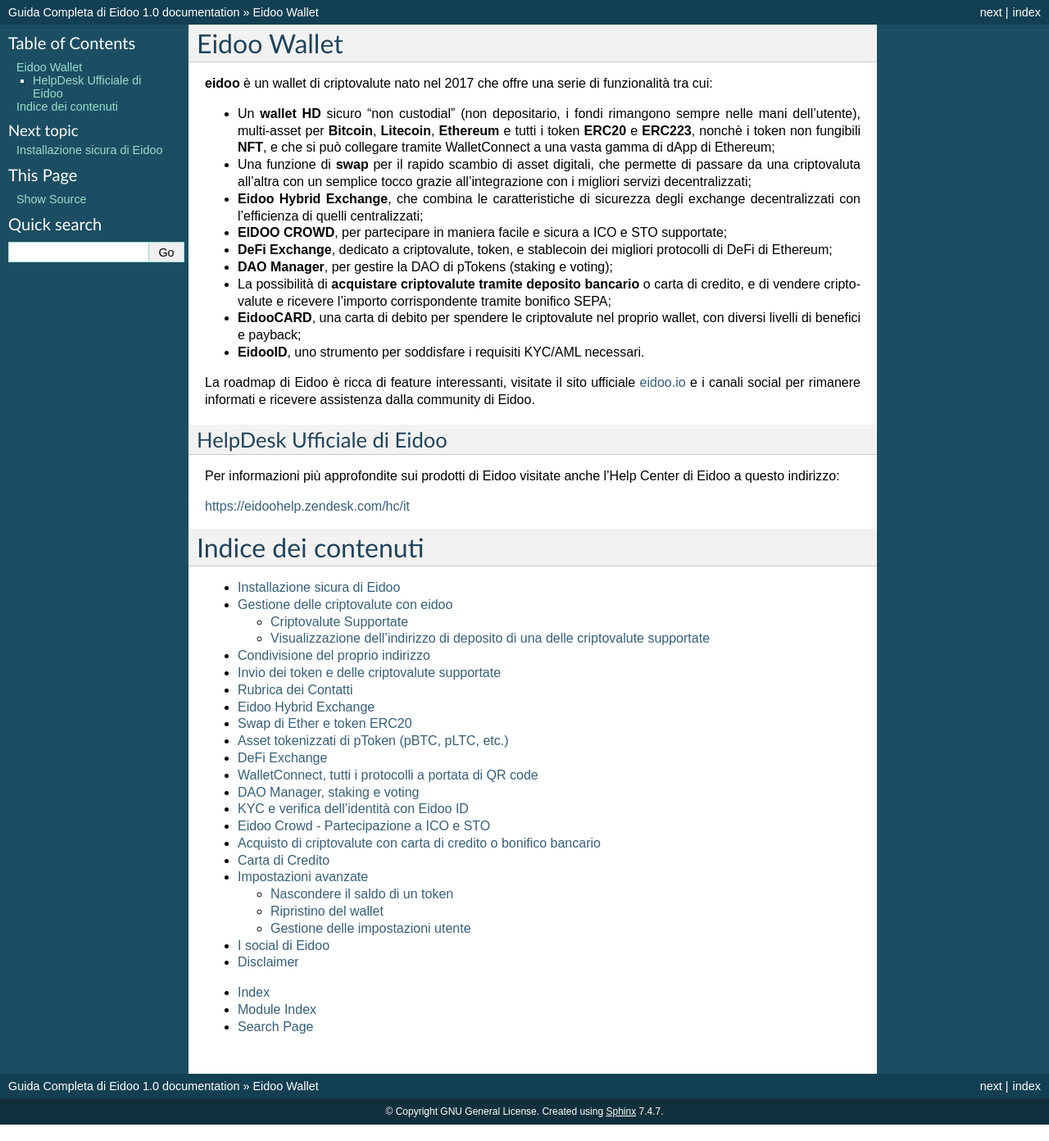
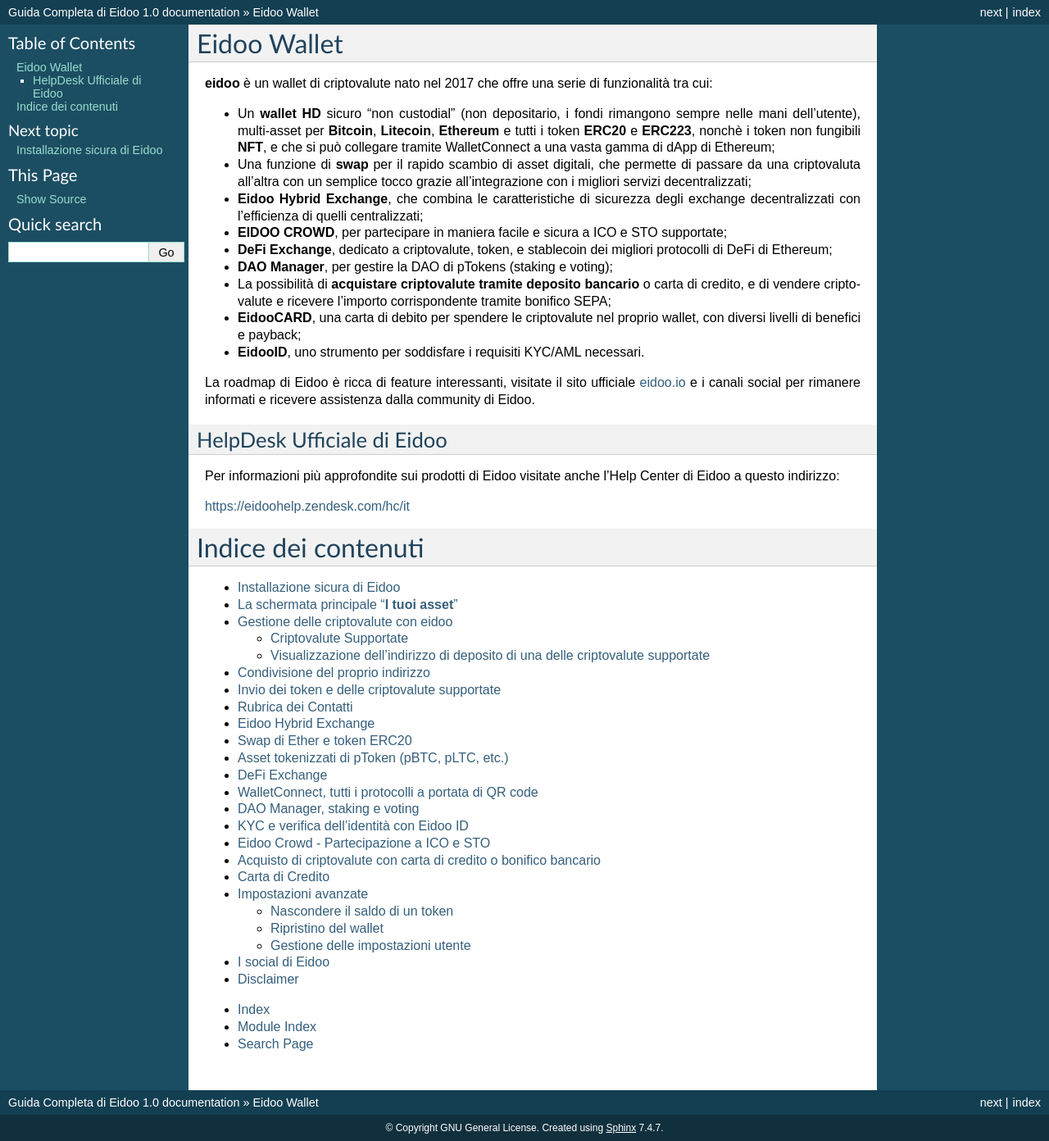
Before and after one commit to bloxster/eidoo, a Sphinx documentation site: the page built from docs/index.rst, in a window 1280 px wide. Shown: the whole page at 82% size. Built offline with Sphinx 7.4.7, drawn with Linux system fonts in a browser that asks for light colours.

Commit message:
Update i_tuoi_asset.rst

```diff
--- a/docs/i_tuoi_asset.rst
+++ b/docs/i_tuoi_asset.rst
@@ -1,3 +1,6 @@
+La schermata principale "**I tuoi asset**"
+============================================
+
 Il wallet di Eidoo si apre con la schermata principale che contiene in alto il saldo del portafoglio nella valuta di riferimento (settabile nelle
 preferenze), e al centro il saldo dei vari asset.
 
```
